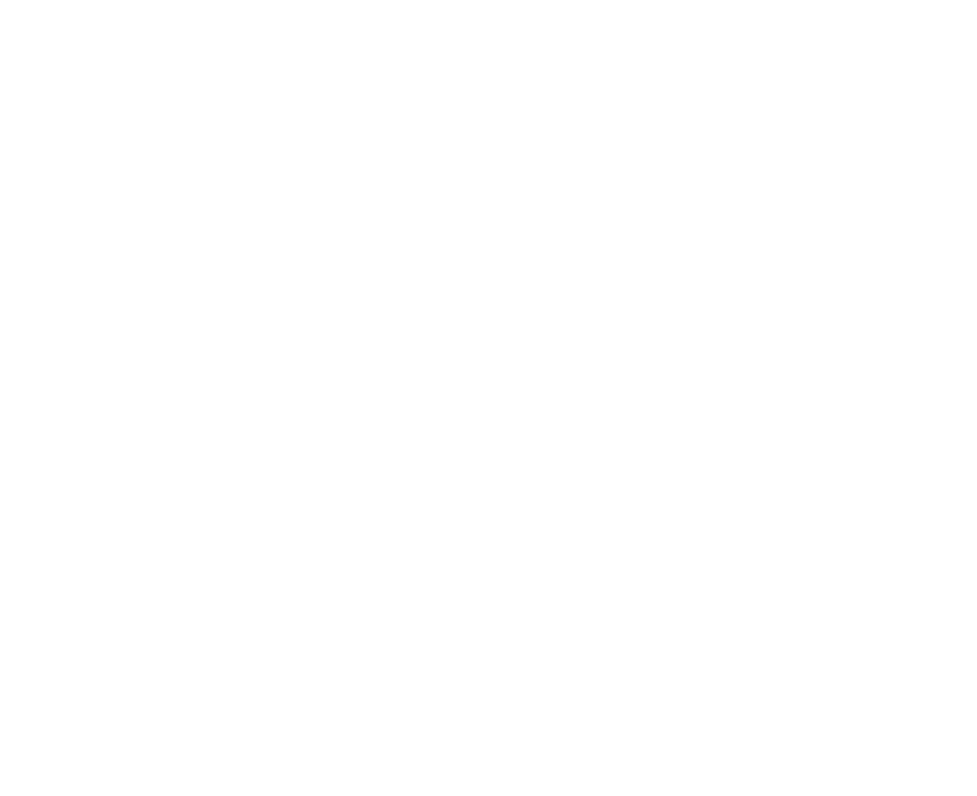
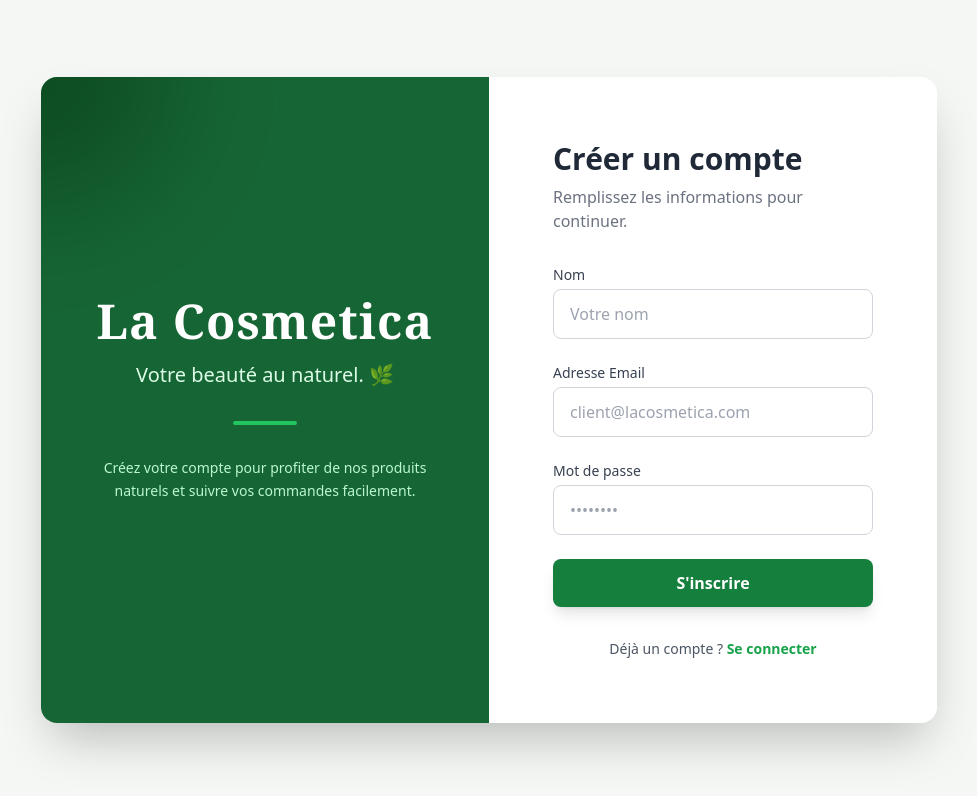
Before and after one commit to ilyas-doughmi/LaCosmetica-V2, a Nuxt app in the folder frontend/: page /register in a window 1280 px wide. Before the commit this address had no page. Shown: the top 796 px of the page, without its empty margins (151-1128 px from the left). Built offline with nearby package versions, Linux system fonts and the light colour scheme.

Commit message:
feat(frontend): add registration page with form and validation

```diff
--- /dev/null
+++ b/frontend/app/pages/register/index.vue
@@ -0,0 +1,116 @@
+<template>
+  <div class="min-h-screen flex items-center justify-center bg-[#f4f7f4] p-4">
+
+    <div class="flex flex-col md:flex-row bg-white rounded-2xl shadow-2xl overflow-hidden max-w-4xl w-full">
+
+      <!-- LEFT SIDE -->
+      <div class="hidden md:flex md:w-1/2 bg-green-800 p-12 text-white flex-col justify-center items-center text-center relative">
+        <div class="z-10">
+          <h1 class="text-5xl font-serif font-bold mb-4 tracking-wide">La Cosmetica</h1>
+          <p class="text-green-100 text-xl font-light mb-8">Votre beauté au naturel. 🌿</p>
+          <div class="w-16 h-1 bg-green-500 mx-auto rounded-full mb-8"></div>
+          <p class="text-sm text-green-200 leading-relaxed">
+            Créez votre compte pour profiter de nos produits naturels et suivre vos commandes facilement.
+          </p>
+        </div>
+        <div class="absolute top-0 left-0 w-64 h-64 bg-green-700 rounded-full mix-blend-multiply filter blur-3xl opacity-50 transform -translate-x-1/2 -translate-y-1/2"></div>
+      </div>
+
+      <!-- RIGHT SIDE -->
+      <div class="w-full md:w-1/2 p-8 md:p-12 lg:p-16">
+        <h2 class="text-3xl font-bold text-gray-800 mb-2">Créer un compte</h2>
+        <p class="text-gray-500 mb-8">Remplissez les informations pour continuer.</p>
+
+        <form @submit.prevent="handleRegister" class="space-y-6">
+
+          <!-- NAME -->
+          <div>
+            <label class="block text-sm font-medium text-gray-700 mb-1">Nom</label>
+            <input
+              v-model="name"
+              type="text"
+              placeholder="Votre nom"
+              required
+              class="w-full px-4 py-3 rounded-lg border border-gray-300 focus:ring-2 focus:ring-green-500 focus:border-green-500 outline-none transition-all"
+            />
+          </div>
+
+          <!-- EMAIL -->
+          <div>
+            <label class="block text-sm font-medium text-gray-700 mb-1">Adresse Email</label>
+            <input
+              v-model="email"
+              type="email"
+              placeholder="client@lacosmetica.com"
+              required
+              class="w-full px-4 py-3 rounded-lg border border-gray-300 focus:ring-2 focus:ring-green-500 focus:border-green-500 outline-none transition-all"
+            />
+          </div>
+
+          <!-- PASSWORD -->
+          <div>
+            <label class="block text-sm font-medium text-gray-700 mb-1">Mot de passe</label>
+            <input
+              v-model="password"
+              type="password"
+              placeholder="••••••••"
+              required
+              class="w-full px-4 py-3 rounded-lg border border-gray-300 focus:ring-2 focus:ring-green-500 focus:border-green-500 outline-none transition-all"
+            />
+          </div>
+
+          <!-- BUTTON -->
+          <button
+            type="submit"
+            class="w-full bg-green-700 hover:bg-green-800 text-white font-bold py-3 px-4 rounded-lg transition-colors shadow-lg hover:shadow-xl transform hover:-translate-y-0.5 duration-200">
+            S'inscrire
+          </button>
+        </form>
+
+        <p class="mt-8 text-center text-sm text-gray-600">
+          Déjà un compte ?
+          <NuxtLink to="/login" class="text-green-600 hover:text-green-800 font-bold transition-colors">
+            Se connecter
+          </NuxtLink>
+        </p>
+      </div>
+
+    </div>
+  </div>
+</template>
+
+<script setup>
+import { ref } from 'vue';
+
+const name = ref('')
+const email = ref('')
+const password = ref('')
+
+const config = useRuntimeConfig();
+const router = useRouter();
+
+const tokenCookie = useCookie('auth_token',{
+    maxAge: 60*60*24*7
+})
+
+const handleRegister = async () => {
+  try{
+    const res = await $fetch(`${config.public.apiBase}/register`,{
+      method : 'post',
+      body: {
+        email : email.value,
+        password : password.value,
+        name : name.value,
+        role : 'customer'
+      }
+    })
+
+    tokenCookie.value = res.token
+    console.log(res.message)
+    router.push('/products')
+
+  }catch(error){
+    console.log('problem happend')
+  }
+}
+</script>
```
